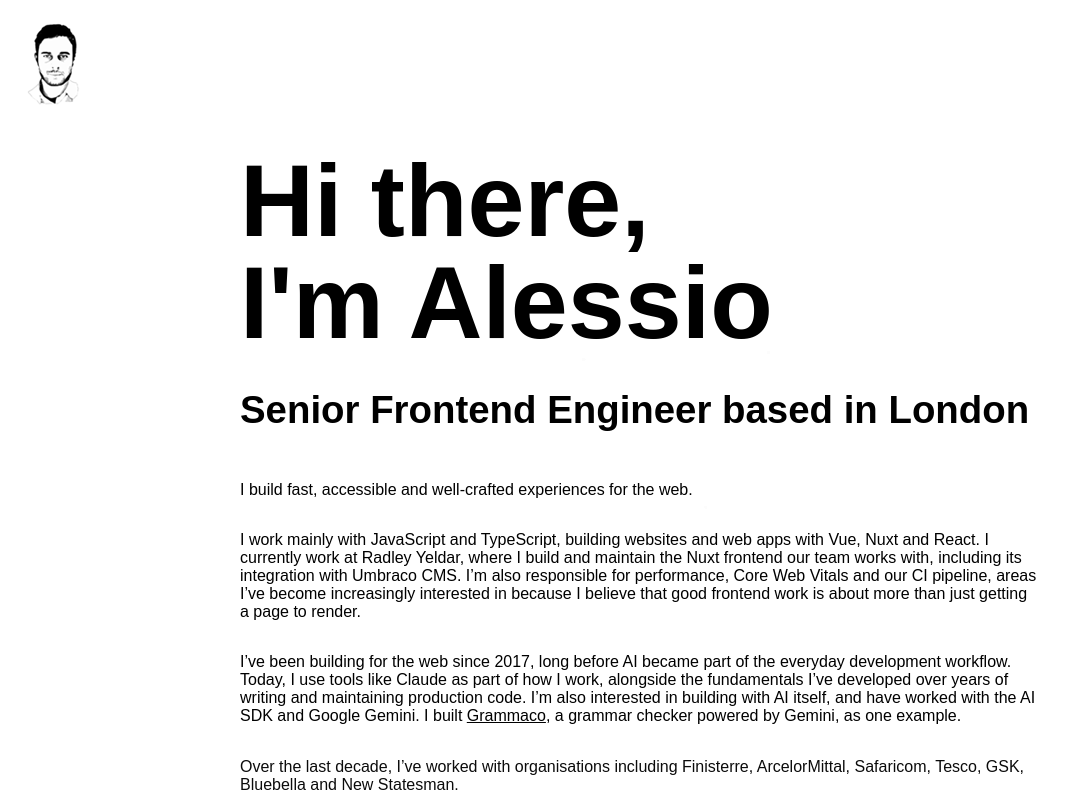
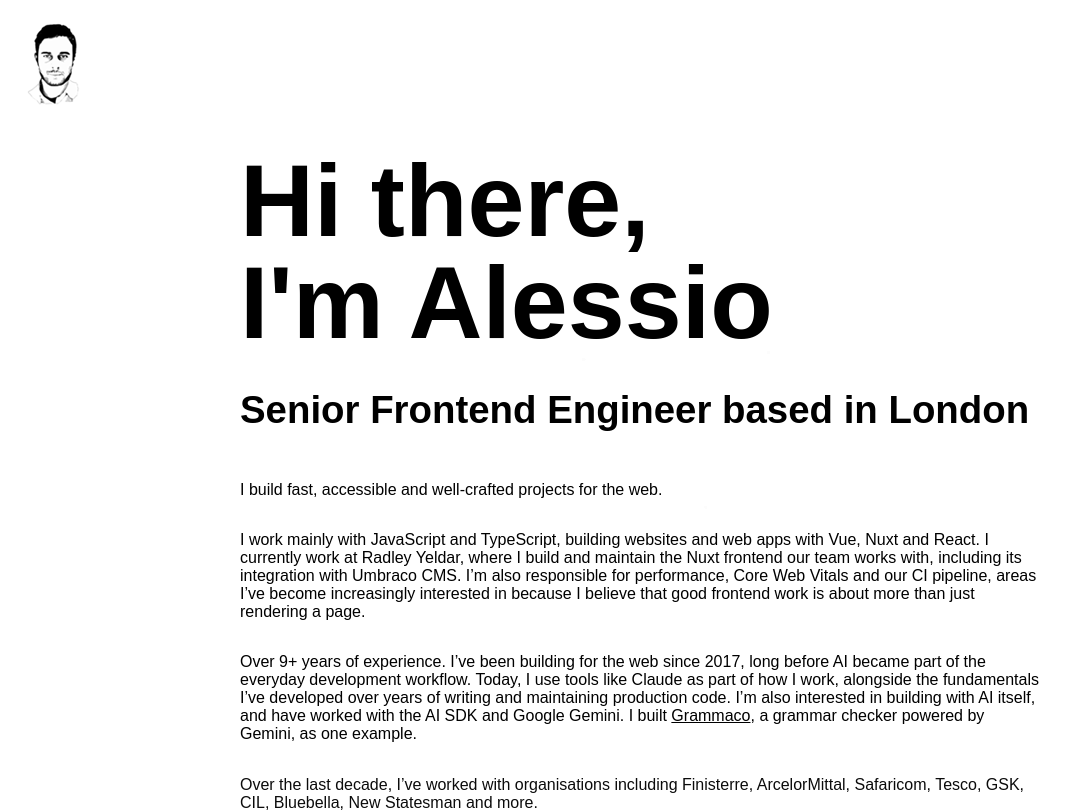
Before and after one commit to alessiochiffi/newalessioch, a Nuxt app: page / in a window 1280 px wide. Shown: the top 812 px of the page, without its empty margins (0-1073 px from the left). Built offline with nearby package versions, Linux system fonts and the light colour scheme.

Commit message:
copy update

```diff
--- a/app/pages/index.vue
+++ b/app/pages/index.vue
@@ -2,6 +2,7 @@
 import gsap from "gsap";
 
 const { introLoaded } = useIntro();
+const experienceYears = new Date().getFullYear() - 2017;
 
 watch(introLoaded, () => {
   gsap.fromTo(
@@ -24,29 +25,27 @@
         I'm Alessio
       </h1>
       <h2 class="fade">Senior Frontend Engineer based in London</h2>
+      <p class="fade">I build fast, accessible and well-crafted projects for the web.</p>
       <p class="fade">
-        I build fast, accessible and well-crafted experiences for the web.
+        I work mainly with JavaScript and TypeScript, building websites and web apps with
+        Vue, Nuxt and React. I currently work at Radley Yeldar, where I build and maintain
+        the Nuxt frontend our team works with, including its integration with Umbraco CMS.
+        I’m also responsible for performance, Core Web Vitals and our CI pipeline, areas
+        I’ve become increasingly interested in because I believe that good frontend work
+        is about more than just rendering a page.
       </p>
       <p class="fade">
-        I work mainly with JavaScript and TypeScript, building websites and web apps with
-        Vue, Nuxt and React. I currently work at Radley Yeldar, where I build and
-        maintain the Nuxt frontend our team works with, including its integration with
-        Umbraco CMS. I’m also responsible for performance, Core Web Vitals and our CI
-        pipeline, areas I’ve become increasingly interested in because I believe that
-        good frontend work is about more than just getting a page to render.
-      </p>
-      <p class="fade">
-        I’ve been building for the web since 2017, long before AI became part of the
-        everyday development workflow. Today, I use tools like Claude as part of how I
-        work, alongside the fundamentals I’ve developed over years of writing and
-        maintaining production code. I’m also interested in building with AI itself, and
-        have worked with the AI SDK and Google Gemini. I built
-        <a href="https://grammaco.alessioch.com/">Grammaco</a>, a grammar checker powered
-        by Gemini, as one example.
+        Over {{ experienceYears }}+ years of experience. I’ve been building for the web
+        since 2017, long before AI became part of the everyday development workflow.
+        Today, I use tools like Claude as part of how I work, alongside the fundamentals
+        I’ve developed over years of writing and maintaining production code. I’m also
+        interested in building with AI itself, and have worked with the AI SDK and Google
+        Gemini. I built <a href="https://grammaco.alessioch.com/">Grammaco</a>, a grammar
+        checker powered by Gemini, as one example.
       </p>
       <p class="fade">
         Over the last decade, I’ve worked with organisations including Finisterre,
-        ArcelorMittal, Safaricom, Tesco, GSK, Bluebella and New Statesman.
+        ArcelorMittal, Safaricom, Tesco, GSK, CIL, Bluebella, New Statesman and more.
       </p>
       <p class="fade">
         I’m originally from Salento in southern Italy and have called London home since
```
